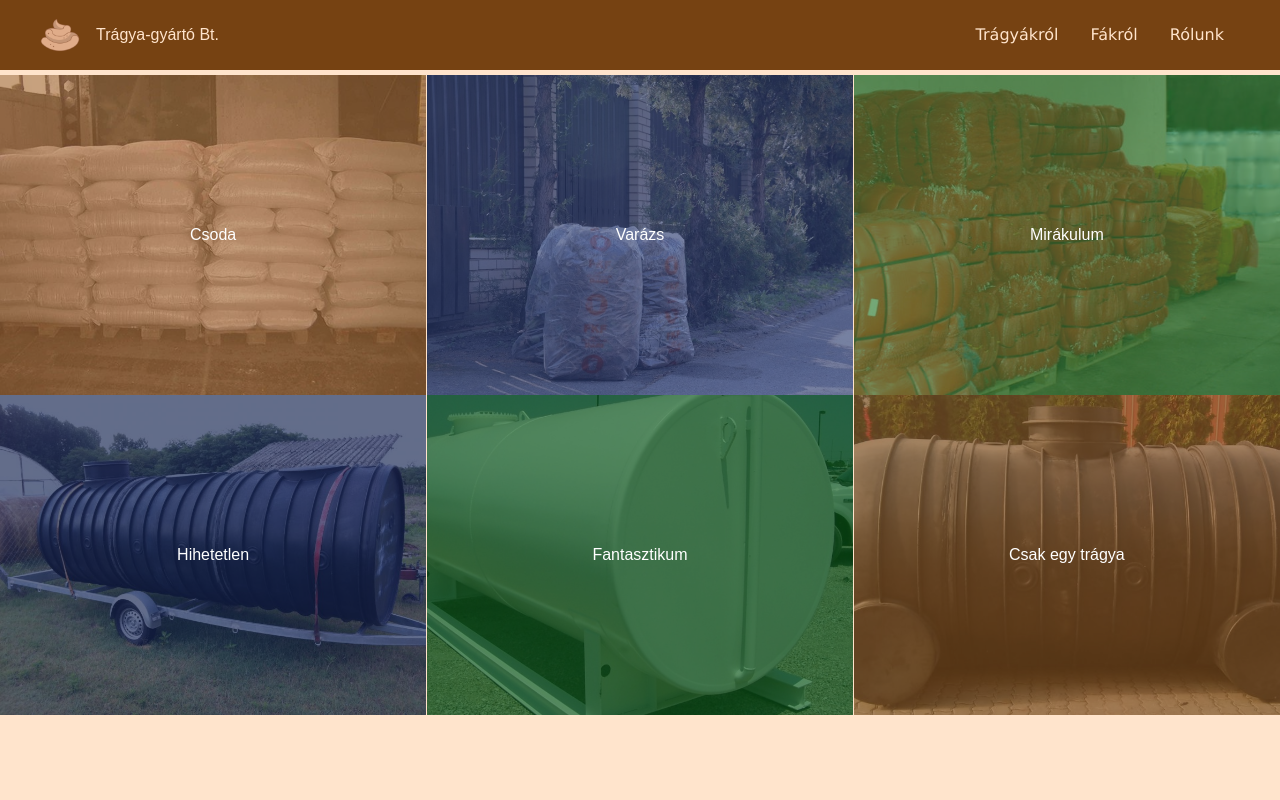
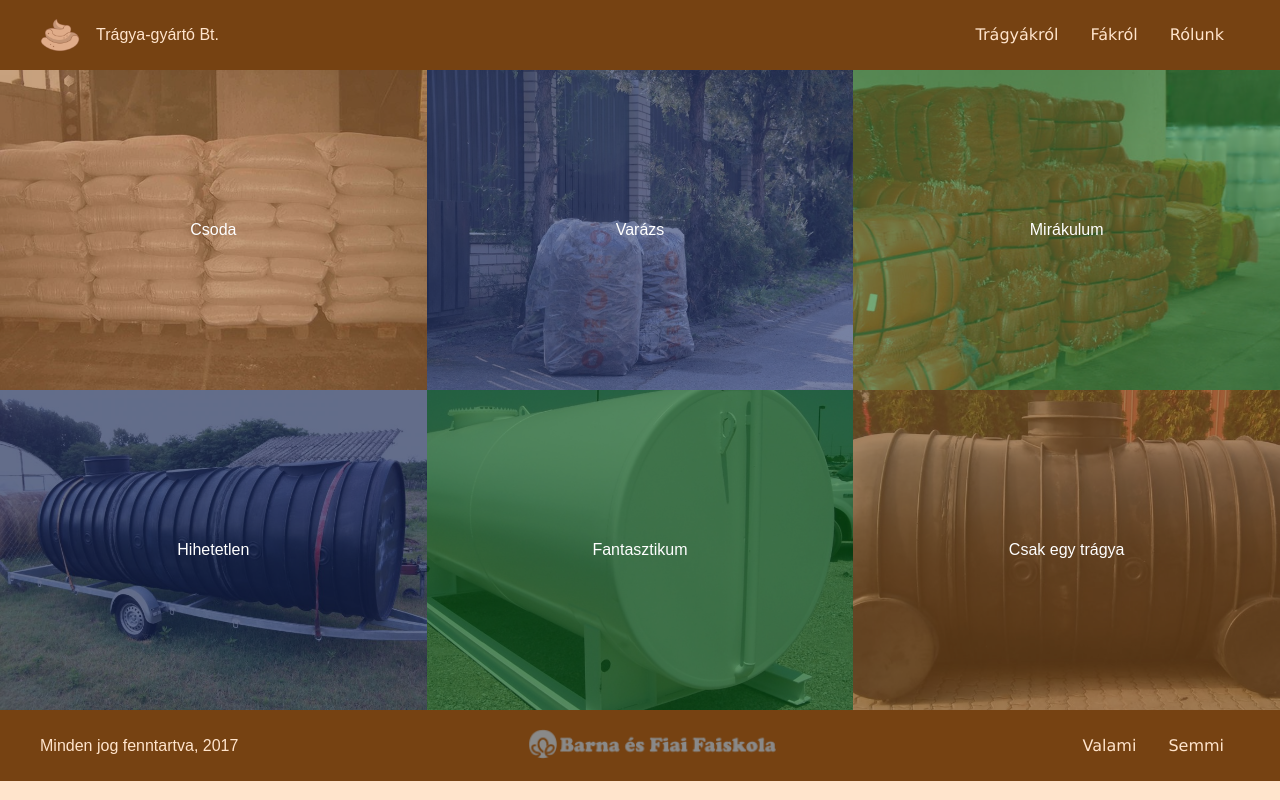
Before and after one commit to Hanselmus/Tragya, a plain HTML site: page index.html in a window 1280 px wide. Drawn offline with Linux system fonts and the light colour scheme; a web font is replaced by a local one.

Commit message:
Desktop view (almost) ready

```diff
--- a/index.html
+++ b/index.html
@@ -77,9 +77,11 @@
     </main>
     <footer>
       <div class="bottom">
-        <div class="jogok">
+        <div>
+          <p>Minden jog fenntartva, 2017</p>
+        </div>
+        <div class="logo">
           <a href="https://csodakertesz.hu"><img src="./resources/images/logo_footer.png" /></a>
-          <p>Minden jog fenntartva 2017 - Barna és Fiai Kft.</p>
         </div>
         <nav>
           <ul>
--- a/resources/css/style.css
+++ b/resources/css/style.css
@@ -89,16 +89,17 @@ ul {
   align-items: center;
 }
 
-.top a {
+nav a {
   padding: 0.5rem 1rem;
   font-family: Play, Verdana, Arial, sans-serif;
   color: #ffe4cc;
   text-decoration: none;
+  transition: all 300ms linear;
 }
 
-.top a:hover {
+nav a:hover {
   background-color: #391b00;
-  color: e2af80;
+  color: #e2af80;
 }
 
 /* Border-lines ;-)
@@ -115,7 +116,7 @@ ul {
 main {
   width: 100%;
   position: relative;
-  top: 4.7rem;
+  top: 4.4rem;
 }
 
 .image-container {
@@ -126,7 +127,8 @@ main {
 }
 
 .image-box {
-  width: 33.3%;
+  width: 33.333%;
+  min-width: 20rem;
   height: 20rem;
   display: flex;
   justify-content: center;
@@ -233,3 +235,32 @@ main {
 #sima a:hover {
   background-color: rgba(117, 63, 12, 0.2);
 }
+
+/* Footer */
+
+footer {
+  width: 100%;
+  position: relative;
+  top: 4.4rem;
+  width: 100%;
+  background-color: #764212;
+  justify-content: center;
+  display: flex;
+  color: #ffe4cc;
+}
+
+.bottom {
+  width: 1200px;
+  height: 3rem;
+  display: flex;
+  justify-content: space-between;
+  align-items: center;
+  padding: 0.7rem;
+}
+
+.bottom .logo {
+  width: auto;
+}
+
+.bottom img {
+  width: 100%;
```
